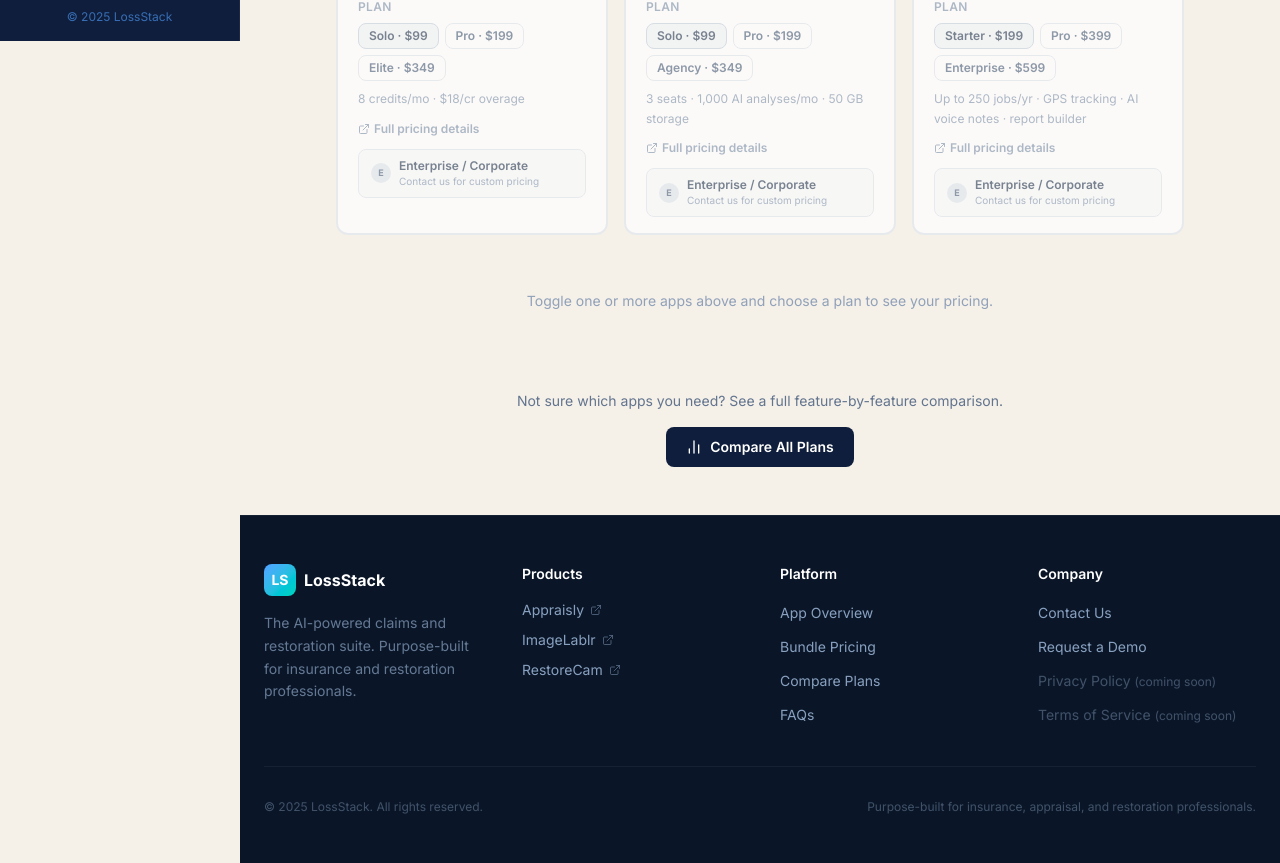
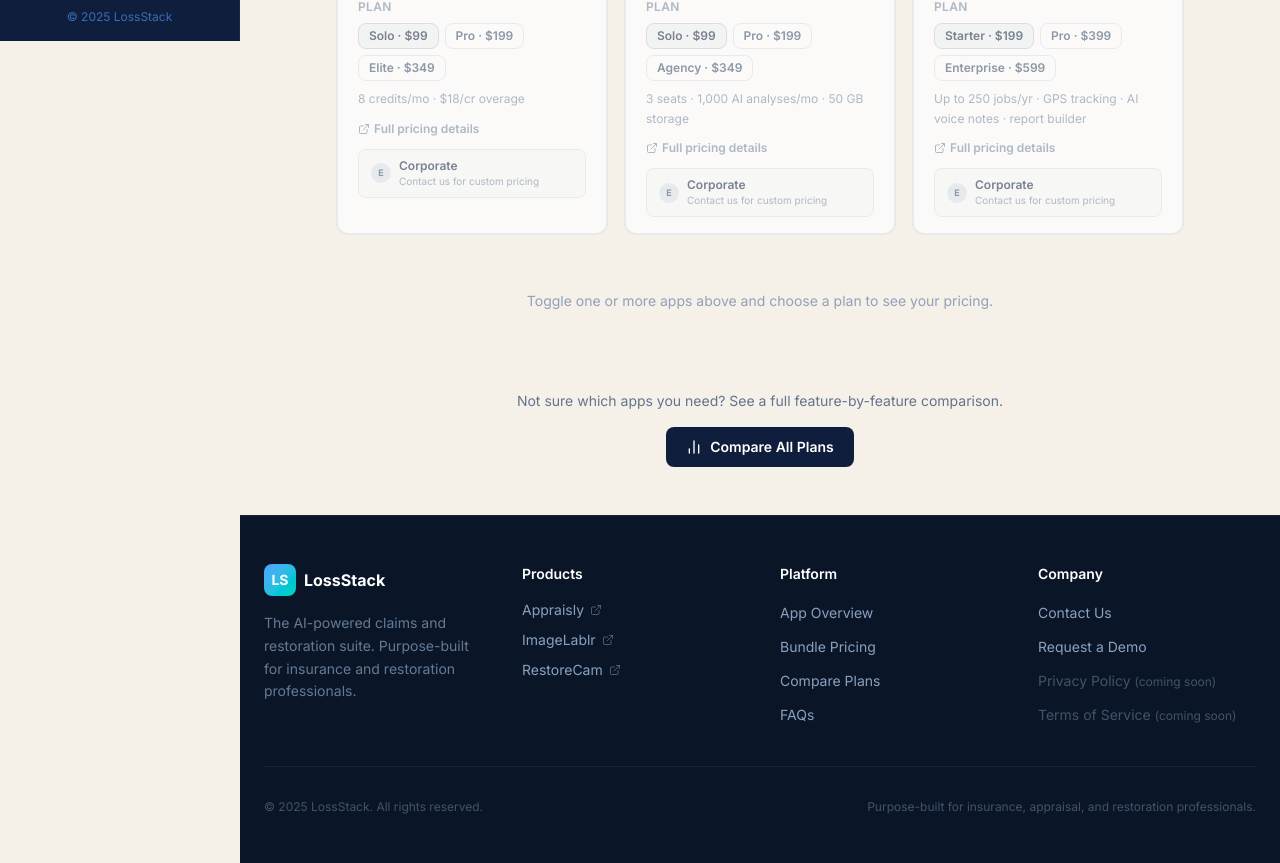
Before and after one commit to founderai/lossstack, a Next.js app: page /pricing in a window 1280 px wide. Shown: the part 759-1622 px from the top of the page. Built offline with nearby package versions, Linux system fonts and the light colour scheme.

Commit message:
Fix Corporate label, force redeploy

```diff
--- a/components/sections/PricingBuilder.tsx
+++ b/components/sections/PricingBuilder.tsx
@@ -214,7 +214,7 @@ export default function PricingBuilder() {
                     <span className="text-[9px] font-bold text-slate-500">E</span>
                   </div>
                   <div>
-                    <div className="text-xs font-semibold text-slate-600">Enterprise / Corporate</div>
+                    <div className="text-xs font-semibold text-slate-600">Corporate</div>
                     <div className="text-[10px] text-slate-400">Contact us for custom pricing</div>
                   </div>
                 </a>
```
